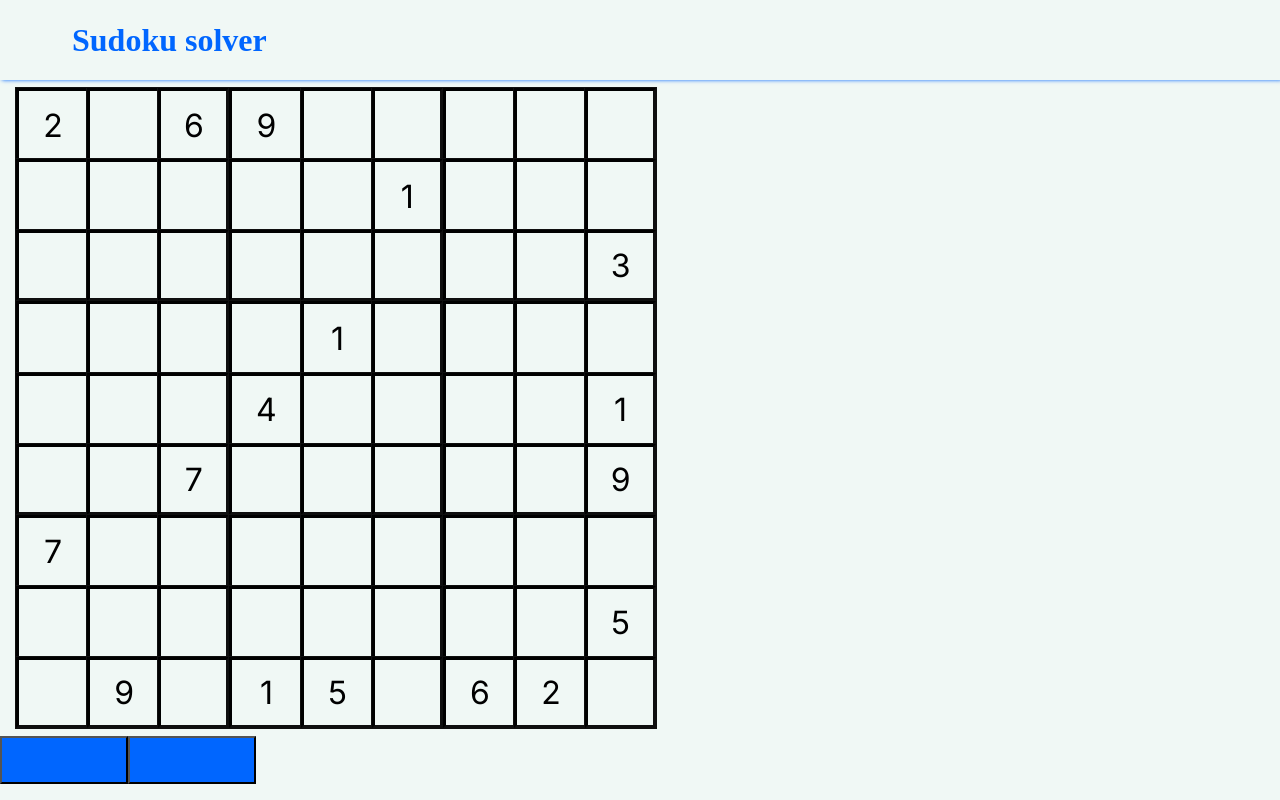
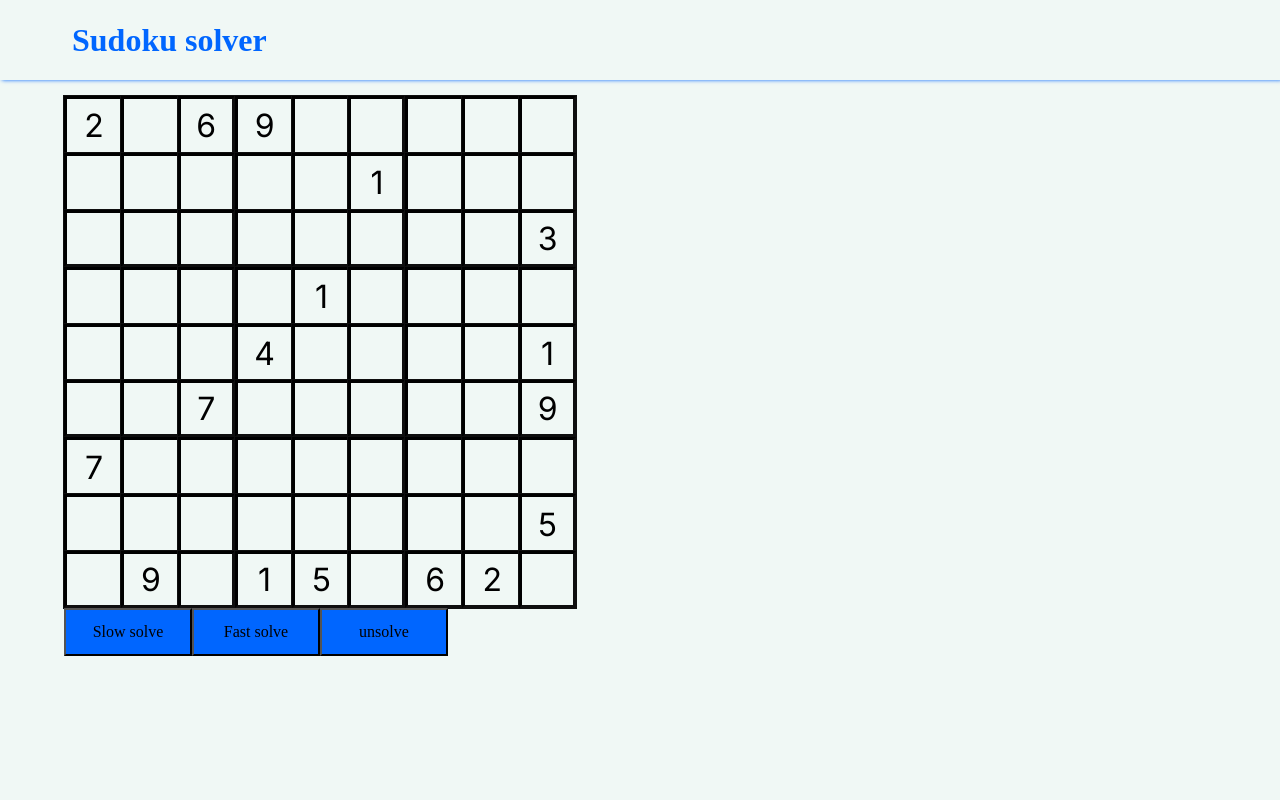
Before and after one commit to mockoocy/sudoSolve-old, a React (Create React App) app: page / in a window 1280 px wide. Built offline with nearby package versions, Linux system fonts and the light colour scheme; some icons are missing; a web font is replaced by a local one.

Commit message:
added unsolve btn and protection for prefilled

```diff
--- a/src/globalComponents/SudokuBoard.tsx
+++ b/src/globalComponents/SudokuBoard.tsx
@@ -14,8 +14,7 @@ type StyledProps = {
 }
 const StyledSudokuBoard = styled.div<StyledProps>`
   display: grid;
-  margin: 1.25% 2.5%;
-  width: 100%;
+  width: 80%;
   height: auto;
   grid-template-columns: repeat(${props => props.sudokuSize}, 1fr);
   grid-template-rows: repeat(${props => props.sudokuSize}, 1fr);
--- a/src/globalComponents/SudokuMenu.tsx
+++ b/src/globalComponents/SudokuMenu.tsx
@@ -7,6 +7,8 @@ import nestedNumbersToSudoku from '../utils/nestedNumbersToSudoku';
 import solveSudoku from '../utils/solveSudoku';
 
 const StyledSudokuMenu = styled.div`
+  margin: 1.25% 5%;
+
   width: 50vw;
   @media (max-width: 820px){
     width: 80vw
@@ -26,7 +28,7 @@ const StyledSudokuMenu = styled.div`
 
 export default function SudokuMenu() {
 
-  const {initialBoardFilled, boardState, setBoardState, options} = useGlobalContext();
+  const {initialBoardFilled, initialBoard, boardState, setBoardState, options} = useGlobalContext();
 
 
   function displaySolvedSudoku(){
@@ -49,13 +51,17 @@ export default function SudokuMenu() {
     setBoardState(nestedNumbersToSudoku(initialBoardFilled))
   }
 
+  function unSolve(){
+    setBoardState(nestedNumbersToSudoku(initialBoard))
+  }
+
   return (
     <StyledSudokuMenu>
       <SudokuBoard />
       <div className="buttons">
-        <button onClick={()=> displaySolvedSudoku() }></button>
-        <button onClick={()=> fastSolve()}></button>
-
+        <button onClick={()=> displaySolvedSudoku() }>Slow solve</button>
+        <button onClick={()=> fastSolve()}>Fast solve</button>
+        <button onClick={()=> unSolve()}>unsolve</button>
       </div>
 
     </StyledSudokuMenu>
--- a/src/globalContext.tsx
+++ b/src/globalContext.tsx
@@ -50,15 +50,22 @@ export function SudokuProvider({children}: Props){
   const initialBoardState: Board = nestedNumbersToSudoku(initialBoard)
 
 
+  // function setRemovable(board: Board){
+  //   setBoardState(board => board.map((rows, row) =>{
+  //     return rows.map((cell, col) => {
+  //       return {...cell, isRemovable: false}
+  //     })
+  //   }))
+  // }
+
   const [boardState, setBoardState] = useState<Board>(initialBoardState);
   function modifyBoard(currentRow: number, currentColumn: number, value: number){
-
 
     if (value > options.SUDOKU_SIZE) value %= 10;
     // if the field is already filled, the previous number is replaced with the new one
     // because then the value is like <prevNum><newNum>, so % 10 leaves only <newNum>
     setBoardState(board => board.map((rows, row) => rows.map((cell, col) => {
-      if (cell.value === value) return cell;
+      if (cell.value === value || !cell.isRemovable) return cell;
       if (row === currentRow && col === currentColumn) {
         return value ? {...cell, value:value, isValid: isValid(
           sudokuToNestedNumbers(board),
--- a/src/types.ts
+++ b/src/types.ts
@@ -17,6 +17,7 @@ export type Cell = {
   isSelected: boolean;
   isHighlighted: boolean;
   isValid: boolean;
+  isRemovable: boolean;
 }
 
 export type Coords = {
--- a/src/utils/nestedNumbersToSudoku.ts
+++ b/src/utils/nestedNumbersToSudoku.ts
@@ -10,6 +10,7 @@ export default function nestedNumbersToSudoku(board: SudokuBoard) : Board{
         isSelected: false,
         isHighlighted: false,
         isValid: true,
+        isRemovable: cell === 0 ? true : false
       }
     ))
   })
```
